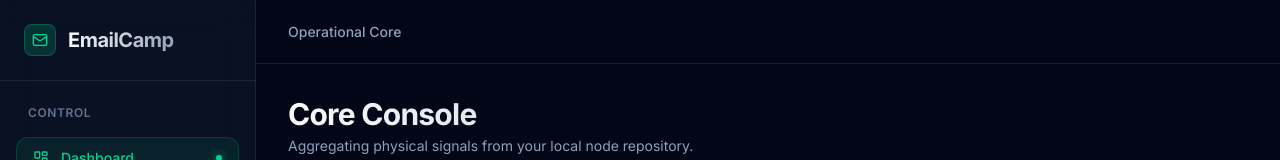
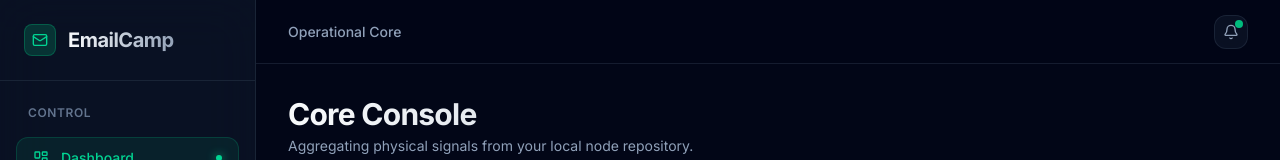
Before and after one commit to Snehitha2706/EmailCamp, a Next.js app: page / in a window 1280 px wide. Shown: the top 160 px of the page. Built offline with nearby package versions, Linux system fonts and the light colour scheme; no server answers.

Commit message:
Design: Comprehensive layout hygiene ensuring total element breathing room on compact devices

```diff
--- a/app/(admin)/layout.tsx
+++ b/app/(admin)/layout.tsx
@@ -104,10 +104,10 @@ export default function AdminLayout({
             <button onClick={() => setIsMobileNavOpen(true)} className="p-2 text-slate-400 block md:hidden hover:text-white transition-colors">
               <Menu className="h-5 w-5" />
             </button>
-            <h2 className="text-sm font-medium text-slate-400 hidden sm:block">Operational Core</h2>
+            <h2 className="text-sm font-medium text-slate-400 hidden md:block">Operational Core</h2>
           </div>
-          <div className="flex items-center gap-2 md:gap-4">
-            <button className="p-2 text-slate-400 hover:text-white glass-panel border border-card-border rounded-full relative hidden xs:flex">
+          <div className="flex items-center gap-2 md:gap-4 flex-shrink-0">
+            <button className="p-2 text-slate-400 hover:text-white glass-panel border border-card-border rounded-full relative hidden sm:flex">
               <Bell className="h-4 w-4" />
               <span className="absolute top-1 right-1 w-2 h-2 bg-emerald-500 rounded-full" />
             </button>
```
